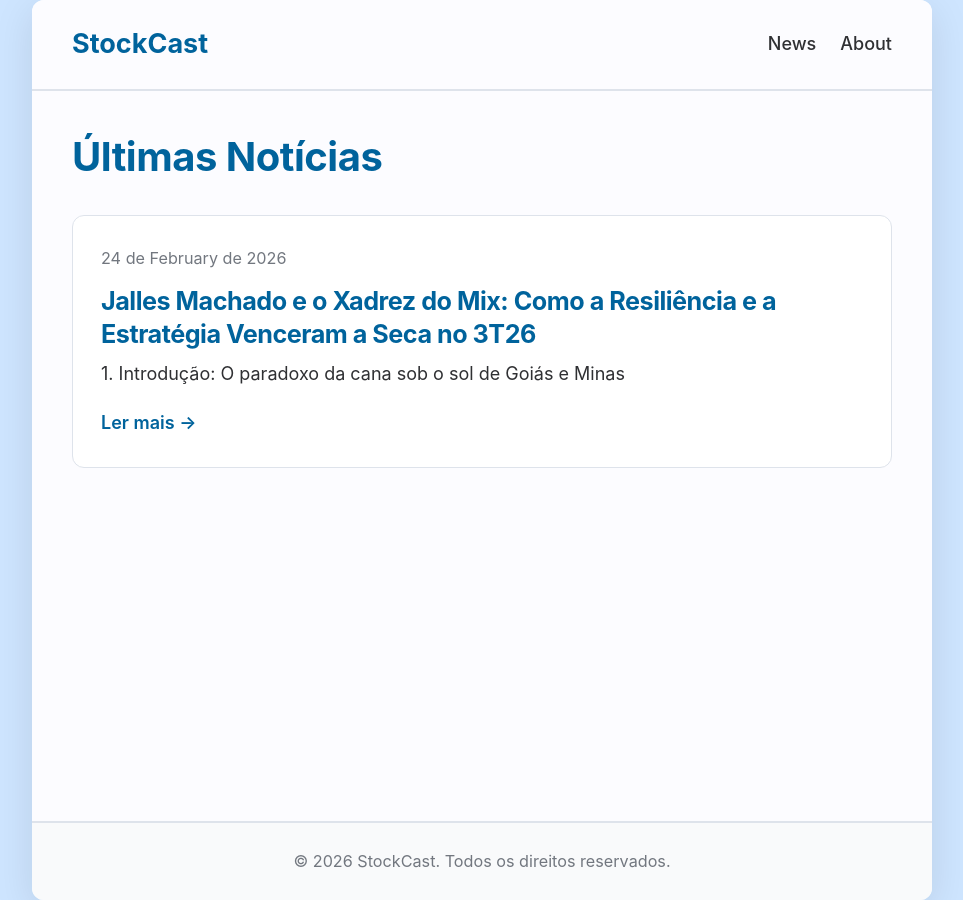
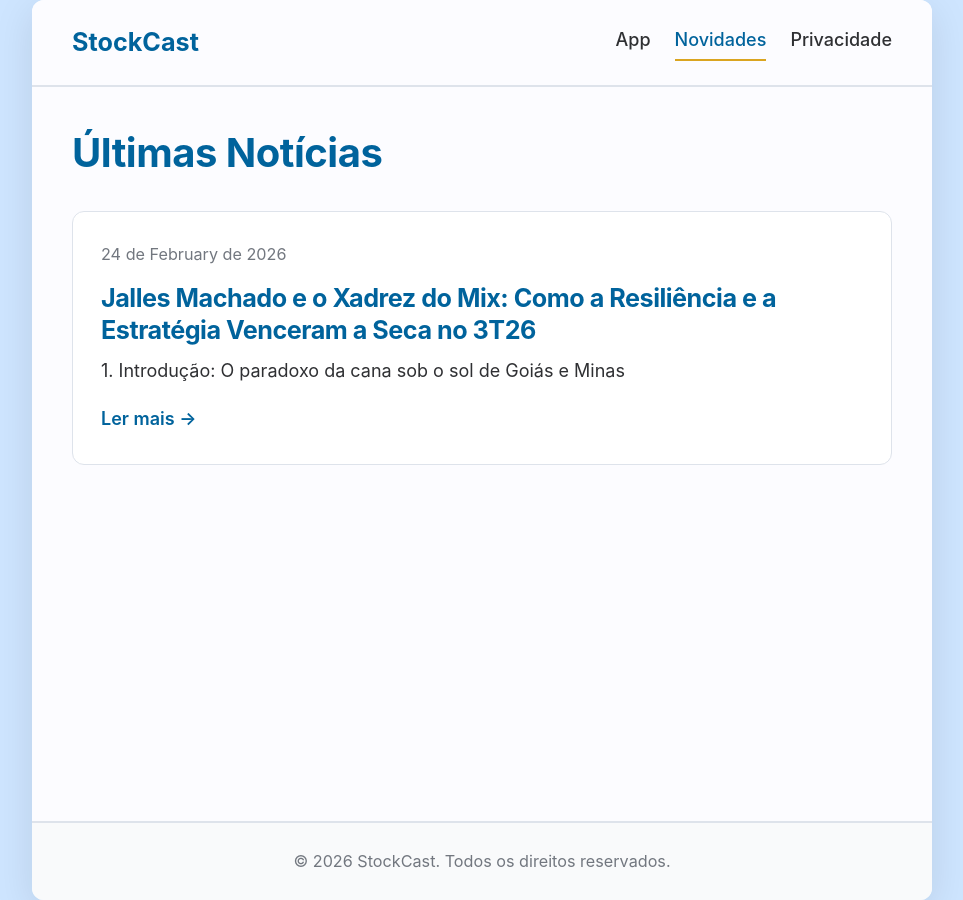
Before and after one commit to StockCast/stockcast.github.io, a Jekyll site: the page built from index.markdown, in a window 1280 px wide. Shown: the whole page, without its empty margins (158-1121 px from the left). Built offline with Jekyll 4.4.1, drawn with Linux system fonts in a browser that asks for light colours.

Commit message:
feat(nav): add shared site-nav matching main site design
Replaces the minimal logo+nav header with the shared site-nav
structure (StockCast / App / Novidades / Privacidade), keeping the
outer <header> tag. "Novidades" is permanently marked active since
this is always the news site.

- Swap .logo/.nav classes for .site-nav__logo/.site-nav__links
- Add gold (#DAA520) border-bottom for active/hover states
- Mobile-responsive at ≤768px

Co-Authored-By: Claude Sonnet 4.6 <noreply@anthropic.com>

```diff
--- a/_includes/header.html
+++ b/_includes/header.html
@@ -1,9 +1,8 @@
 <header>
-  <div class="logo">
-    <a href="https://stockcast.com.br">StockCast</a>
+  <a class="site-nav__logo" href="https://stockcast.com.br">StockCast</a>
+  <div class="site-nav__links">
+    <a href="https://stockcast.com.br">App</a>
+    <a href="https://news.stockcast.com.br" class="active">Novidades</a>
+    <a href="https://stockcast.com.br/privacy-policy.html">Privacidade</a>
   </div>
-  <nav>
-    <a href="{{ site.url }}">News</a>
-    <a href="{{ site.url }}/about">About</a>
-  </nav>
 </header>
--- a/assets/css/style.css
+++ b/assets/css/style.css
@@ -63,30 +63,37 @@ header {
   border-bottom: 2px solid var(--border);
 }
 
-.logo a {
-  font-size: 1.5em;
+.site-nav__logo {
+  font-size: 1.4em;
   font-weight: 700;
   color: var(--primary);
   text-decoration: none;
 }
 
-.logo a:hover {
+.site-nav__logo:hover {
   color: var(--primary);
   text-decoration: none;
 }
 
-nav {
+.site-nav__links {
   display: flex;
   gap: 24px;
 }
 
-nav a {
+.site-nav__links a {
   font-weight: 500;
   color: var(--text-secondary);
+  text-decoration: none;
+  transition: color 0.3s ease;
+  padding-bottom: 2px;
+  border-bottom: 2px solid transparent;
 }
 
-nav a:hover {
+.site-nav__links a:hover,
+.site-nav__links a.active {
   color: var(--primary);
+  border-bottom: 2px solid var(--card-hover);
+  text-decoration: none;
 }
 
 main {
@@ -336,13 +343,21 @@ footer p {
   }
 
   header {
-    padding: 16px 20px;
+    padding: 12px 20px;
     flex-direction: column;
     gap: 12px;
   }
 
-  nav {
+  .site-nav__logo {
+    font-size: 1.2em;
+  }
+
+  .site-nav__links {
     gap: 16px;
+  }
+
+  .site-nav__links a {
+    font-size: 0.9em;
   }
 
   main {
```
